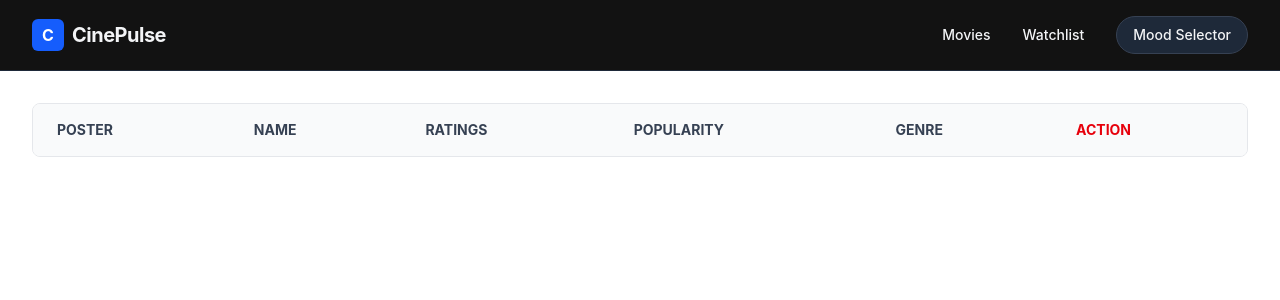
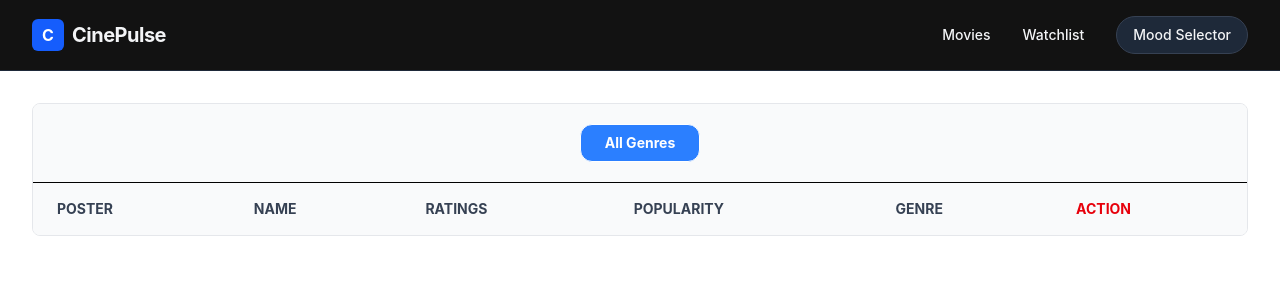
Before and after one commit to mrinal1224/Group-A-2029-React-Course, a React (Vite) app in the folder Class-5 (imdb-Clone)/: page /watchlist in a window 1280 px wide. Shown: the top 300 px of the page. Built offline with nearby package versions, Linux system fonts and the light colour scheme; the HTML template or start-up script is replaced by a standard one.

Commit message:
filter designed

```diff
--- a/Class-5 (imdb-Clone)/src/App.jsx
+++ b/Class-5 (imdb-Clone)/src/App.jsx
@@ -1,4 +1,4 @@
-import { useState } from "react";
+import { useEffect, useState } from "react";
 import MoodSelector from "./components/MoodSelector";
 import Movies from "./components/Movies";
 import Navbar from "./components/Navbar";
@@ -11,9 +11,21 @@ function App() {
   function addToWatchList(movieObj) {
     // task - only allow unique movies in the watchlist
     watchlist.push(movieObj);
-    console.log(watchlist)
+    console.log(watchlist);
     setWatchList(watchlist);
+
+    localStorage.setItem("moviesFromLS", JSON.stringify(watchlist));
   }
+
+  //
+  useEffect(() => {
+    let moviesFromLS = localStorage.getItem("moviesFromLS");
+    if (!moviesFromLS) {
+      return;
+    }
+    let movies = JSON.parse(moviesFromLS);
+    setWatchList(movies);
+  }, []);
 
   return (
     <>
@@ -21,8 +33,14 @@ function App() {
         <Navbar />
 
         <Routes>
-          <Route path="/" element={<Movies addToWatchList={addToWatchList}/>} />
-          <Route path="/watchlist" element={<Watchlist watchlist={watchlist} />} />
+          <Route
+            path="/"
+            element={<Movies addToWatchList={addToWatchList} />}
+          />
+          <Route
+            path="/watchlist"
+            element={<Watchlist watchlist={watchlist} />}
+          />
           <Route path="/mood" element={<MoodSelector />} />
         </Routes>
       </BrowserRouter>
--- a/Class-5 (imdb-Clone)/src/components/Watchlist.jsx
+++ b/Class-5 (imdb-Clone)/src/components/Watchlist.jsx
@@ -1,9 +1,32 @@
-import React from "react";
+import React, { useEffect, useState } from "react";
 import { genreids } from "../genres";
 
 function Watchlist({ watchlist }) {
+  const [genreList, setGenreList] = useState([]);
+
+  useEffect(() => {
+    let genreArr = watchlist.map((movieObj) => genreids[movieObj.genre_ids[0]]);
+    let temp = new Set(genreArr);
+    let list = ["All Genres", ...temp];
+    setGenreList(list);
+  }, [watchlist]);
+
   return (
     <div className="overflow-hidden rounded-lg border border-gray-200 m-8">
+
+      {/* Centered Genre List */}
+      <div className="flex flex-wrap justify-center gap-4 py-5 bg-gray-50 border-b">
+        {genreList.map((genre) => (
+          <div
+            key={genre}
+            className="px-6 py-2 border rounded-xl bg-blue-500 text-white font-bold text-sm cursor-pointer hover:bg-blue-600 transition-colors"
+          >
+            {genre}
+          </div>
+        ))}
+      </div>
+
+      {/* Table Section */}
       <table className="w-full text-left text-sm text-gray-500">
         <thead className="bg-gray-50 text-gray-700 uppercase font-semibold">
           <tr>
@@ -18,10 +41,10 @@ function Watchlist({ watchlist }) {
 
         <tbody className="divide-y divide-gray-200 bg-white">
           {watchlist.map((movieObj) => (
-            <tr className="hover:bg-gray-50 transition-colors">
+            <tr key={movieObj.id} className="hover:bg-gray-50 transition-colors">
               <td className="px-6 py-4">
                 <div
-                  className="h-20 w-14 bg-cover bg-center rounded-md"
+                  className="h-20 w-14 bg-cover bg-center rounded-md shadow-sm"
                   style={{
                     backgroundImage: `url('https://image.tmdb.org/t/p/w500/${movieObj.poster_path}')`,
                   }}
@@ -31,12 +54,14 @@ function Watchlist({ watchlist }) {
                 {movieObj.title}
               </td>
               <td className="px-6 py-4">
-                <span className="flex items-center">{movieObj.vote_average}</span>
+                <span className="flex items-center">
+                  ⭐ {movieObj.vote_average}
+                </span>
               </td>
               <td className="px-6 py-4">{movieObj.popularity}</td>
               <td className="px-6 py-4">
                 <span className="px-3 py-1 bg-blue-100 text-blue-700 rounded-full text-xs font-bold">
-               {genreids[movieObj.genre_ids[0]]}
+                  {genreids[movieObj.genre_ids[0]]}
                 </span>
               </td>
               <td className="px-6 py-4">
```
